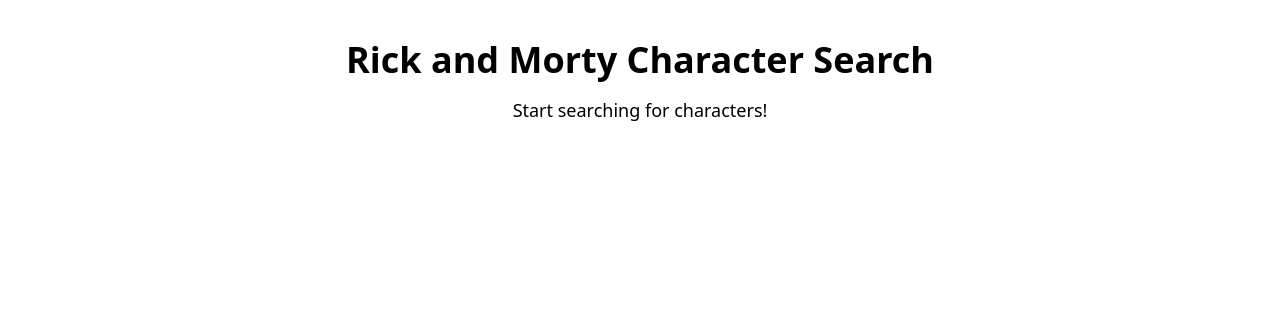
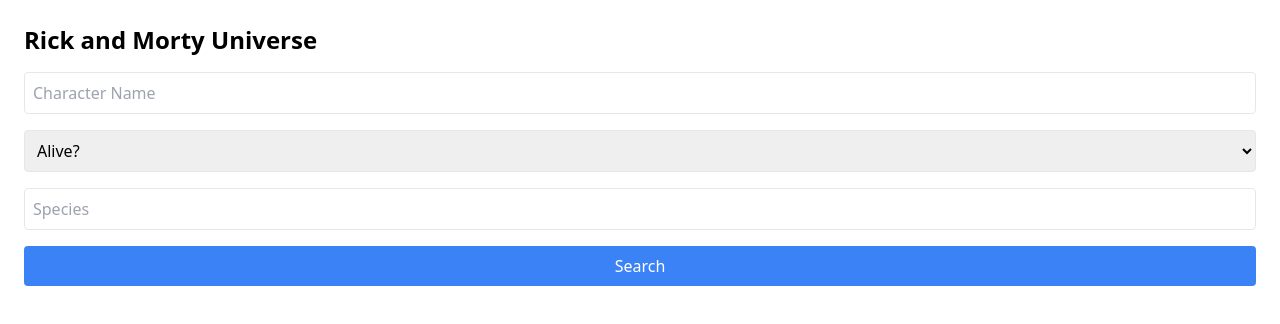
Before and after one commit to Uncp1/BRICK_test, a React (Vite) app: page / in a window 1280 px wide. Shown: the top 324 px of the page. Built offline with nearby package versions, Linux system fonts and the light colour scheme.

Commit message:
created form

```diff
--- a/src/App.tsx
+++ b/src/App.tsx
@@ -1,12 +1,12 @@
 import React from "react";
+import SearchPage from "./pages/SearchPage";
 
-function App() {
+const App: React.FC = () => {
   return (
-    <div className="text-pretty p-10 text-center">
-      <h1 className="text-4xl font-bold">Rick and Morty Character Search</h1>
-      <p className="mt-4 text-lg">Start searching for characters!</p>
+    <div>
+      <SearchPage />
     </div>
   );
-}
+};
 
 export default App;
--- /dev/null
+++ b/src/components/SearchForm/index.tsx
@@ -0,0 +1,49 @@
+import React, { useState } from 'react';
+
+interface SearchFormProps {
+  onSearch: (name: string, status: string, species: string) => void;
+}
+
+const SearchForm: React.FC<SearchFormProps> = ({ onSearch }) => {
+  const [name, setName] = useState('');
+  const [status, setStatus] = useState('');
+  const [species, setSpecies] = useState('');
+
+  const handleSubmit = (e: React.FormEvent) => {
+    e.preventDefault();
+    onSearch(name, status, species);
+  };
+
+  return (
+    <form className="flex flex-col space-y-4" onSubmit={handleSubmit}>
+      <input
+        type="text"
+        placeholder="Character Name"
+        value={name}
+        onChange={(e) => setName(e.target.value)}
+        className="border p-2 rounded"
+      />
+      <select
+        value={status}
+        onChange={(e) => setStatus(e.target.value)}
+        className="border p-2 rounded"
+      >
+        <option value="">Alive?</option>
+        <option value="alive">Yes</option>
+        <option value="dead">No</option>
+      </select>
+      <input
+        type="text"
+        placeholder="Species"
+        value={species}
+        onChange={(e) => setSpecies(e.target.value)}
+        className="border p-2 rounded"
+      />
+      <button type="submit" className="bg-blue-500 text-white p-2 rounded">
+        Search
+      </button>
+    </form>
+  );
+};
+
+export default SearchForm;
--- /dev/null
+++ b/src/pages/SearchPage/index.tsx
@@ -0,0 +1,19 @@
+import React from 'react';
+import SearchForm from '../../components/SearchForm';
+
+
+
+const SearchPage: React.FC = () => {
+  const handleSearch = (name: string, status: string, species: string) => {
+    console.log('Search:', name, status, species);
+  };
+
+  return (
+    <div className="p-6">
+      <h1 className="text-2xl font-bold mb-4">Rick and Morty Universe</h1>
+      <SearchForm onSearch={handleSearch} />
+    </div>
+  );
+};
+
+export default SearchPage;
--- a/tailwind.config.js
+++ b/tailwind.config.js
@@ -1,5 +1,5 @@
 module.exports = {
-  content: ["index.html", "./src/**/*.{js,jsx,ts,tsx,vue,html}"],
+  content: ['index.html', './src/**/*.{js,jsx,ts,tsx,vue,html}'],
   theme: {
     extend: {},
   },
```
